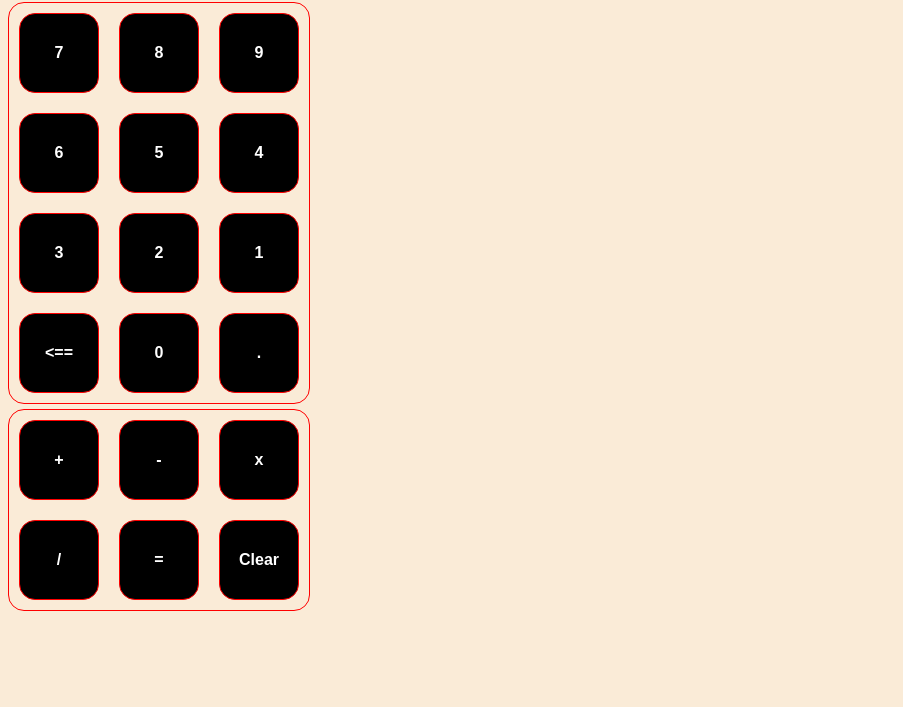
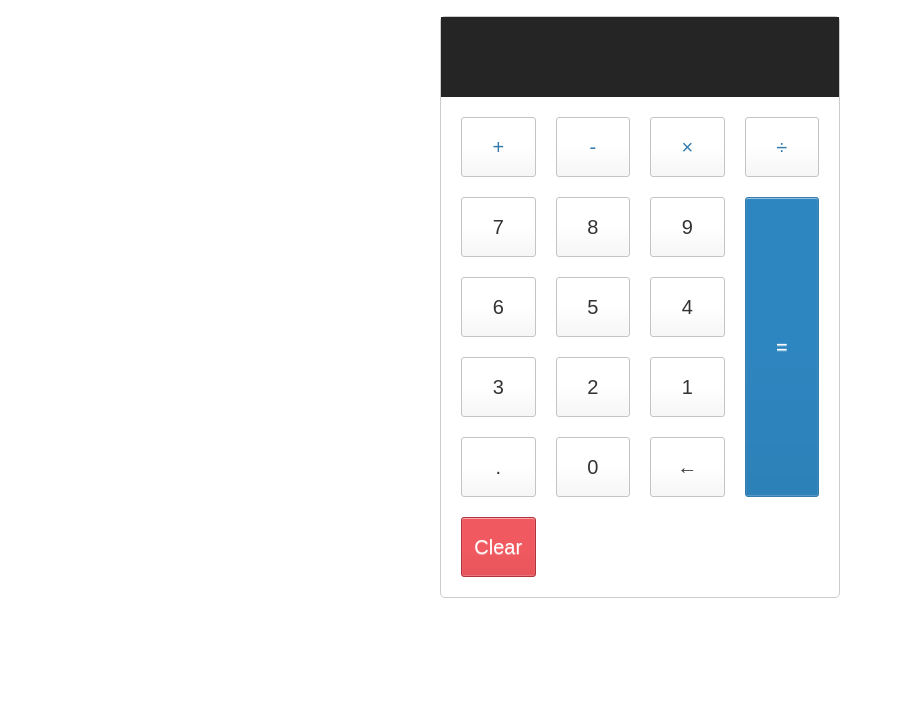
Before and after one commit to JJURIZ/tinyCode_JSCalc, a plain HTML site: page index.html in a window 1280 px wide. Shown: the part 93-800 px from the top of the page, without its empty margins (0-903 px from the left). Drawn offline with Linux system fonts and the light colour scheme.

Commit message:
Updated layout (based on online calc)

```diff
--- a/index.html
+++ b/index.html
@@ -1,39 +1,56 @@
 <!DOCTYPE html>
 <html lang="en">
+
 <head>
     <meta charset="UTF-8">
     <meta name="viewport" content="width=device-width, initial-scale=1.0">
     <title>Document</title>
     <link rel="stylesheet" href="style.css">
 </head>
+
 <body>
-    <div class="container">
 
-        <div id="displayNum"></div>
+    <header id="header">
+        <h1>tinyCode - Simple Calculator</h1>
+    </header>
+    <div class="calculator">
 
-        <div id="borderDiv">
-            <button id="seven">7</button>
-            <button id="eight">8</button>
-            <button id="nine">9</button>
-            <button id="six">6</button>
-            <button id="five">5</button>
-            <button id="four">4</button>
-            <button id="three">3</button>
-            <button id="two">2</button>
-            <button id="one">1</button>
-            <button id="back"><==</button>
-            <button id="zero">0</button>
-            <button id="dot">.</button>
+        <div id="displayNum" placeholder="0"></div>
+
+        <div id="keypadDiv">
+
+            <button type="button" class="operator" id="add">+</button>
+            <button type="button" class="operator" id="sub">-</button>
+            <button type="button" class="operator" id="multi">&times;</button>
+            <button type="button" class="operator" id="divide">&divide;</button>
+
+            <button type="button" id="seven">7</button>
+            <button type="button" id="eight">8</button>
+            <button type="button" id="nine">9</button>
+
+            <button type="button" id="six">6</button>
+            <button type="button" id="five">5</button>
+            <button type="button" id="four">4</button>
+
+            <button type="button" id="three">3</button>
+            <button type="button" id="two">2</button>
+            <button type="button" id="one">1</button>
+
+            <button type="button" id="dot">.</button>
+            <button type="button" id="zero">0</button>
+            <button type="button" id="back">&larr;</button>
+
+            <button type="button" id="clear">Clear</button>
+
+            <button type="button" id="equals">=</button>
+
         </div>
-        <div id="borderDiv">
-            <button id="add">+</button>
-            <button id="sub">-</button>
-            <button id="multi">x</button>
-            <button id="divide">/</button>
-            <button id="equals">=</button>
-            <button id="clear">Clear</button>
-        </div>
+    </div>
     </div>
     <script src="calc.js"></script>
 </body>
+
 </html>
+
+
+<!-- https://jsfiddle.net/ayoisaiah/c8b9zsaq/10/ for layout guidance. -->
--- /dev/null
+++ b/old.css
@@ -0,0 +1,38 @@
+#borderDiv {
+    height:auto;
+    width: 300px;
+    border: 1px red solid;
+    border-radius: 1rem;
+    display: flex;
+    flex-wrap: wrap;
+    margin: 5px 0 5px 0px;
+}
+
+button {
+    font-size: 16px;
+    font-weight: bold;
+    justify-content: center;
+    height: 5rem;
+    width: 5rem;
+    border: red 1px solid;
+    background-color: black;
+    color: white;
+    border-radius: 1rem;
+    display: flex;
+    padding: 10px;
+    margin: 10px;
+    align-items: center;
+    }
+
+#displayNum {
+    font-family: Arial, Helvetica, sans-serif;
+    font-size: x-large;
+    height: 5rem;
+    width: 300px;
+    margin-bottom: 5px;
+    border: black 1px solid;
+    border-radius: 1rem;
+    text-align: center;
+    vertical-align: middle;
+    line-height: 5rem;
+}
--- a/style.css
+++ b/style.css
@@ -1,34 +1,33 @@
-body {
-    background-color: antiquewhite;
+html {
+    font-size: 62.5%;
+    box-sizing: border-box;
 }
 
-#borderDiv {
-    height:auto;
-    width: 300px;
-    border: 1px red solid;
-    border-radius: 1rem;
-    display: flex;
-    flex-wrap: wrap;
-    margin: 5px 0 5px 0px;
+*,
+*::before,
+*::after {
+    margin: 0;
+    padding: 0;
+    box-sizing: inherit;
 }
 
-button {
-    font-size: 16px;
-    font-weight: bold;
-    justify-content: center;
-    height: 5rem;
-    width: 5rem;
-    border: red 1px solid;
-    background-color: black;
-    color: white;
-    border-radius: 1rem;
-    display: flex;
-    padding: 10px;
-    margin: 10px;
-    align-items: center;
-    }
+h1 {
+    font-size: 24px;
+    font-family: Arial, Helvetica, sans-serif;
+}
+
+.calculator {
+    border: 1px solid #ccc;
+    border-radius: 5px;
+    position: absolute;
+    top: 50%;
+    left: 50%;
+    transform: translate(-50%, -50%);
+    width: 400px;
+}
 
 #displayNum {
+    /* display: flex;
     font-family: Arial, Helvetica, sans-serif;
     font-size: x-large;
     height: 5rem;
@@ -38,5 +37,102 @@ button {
     border-radius: 1rem;
     text-align: center;
     vertical-align: middle;
-    line-height: 5rem;
+    line-height: 5rem; */
+    font-family: Arial, Helvetica, sans-serif;
+    width: 100%;
+    font-size: 5rem;
+    height: 80px;
+    border: none;
+    background-color: #252525;
+    color: #fff;
+    text-align: right;
+    padding-right: 20px;
+    padding-left: 10px;
 }
+
+
+/* #keypadDiv {
+    display:grid;
+    grid-template-columns: repeat(3, 1fr);
+    border: 1px red solid;
+    border-radius: 1rem;
+    margin: 5px 0 5px 0px;
+} */
+
+
+/* #keypadDiv button {
+    grid-auto-rows: 70px ;
+    grid-gap: 1em;
+} */
+
+button {
+    height: 60px;
+    background-color: #fff;
+    border-radius: 3px;
+    border: 1px solid #c4c4c4;
+    background-color: transparent;
+    font-size: 2rem;
+    color: #333;
+    background-image: linear-gradient(to bottom, transparent, transparent 50%, rgba(0, 0, 0, .04));
+    box-shadow: inset 0 0 0 1px rgba(255, 255, 255, .05), inset 0 1px 0 0 rgba(255, 255, 255, .45), inset 0 -1px 0 0 rgba(255, 255, 255, .15), 0 1px 0 0 rgba(255, 255, 255, .15);
+    text-shadow: 0 1px rgba(255, 255, 255, .4);
+    /* font-size: 16px;
+    font-weight: bold;
+    justify-content: center;
+    height: 5rem;
+    width: 5rem;
+    border: red 1px solid;
+    background-color: black;
+    color: white;
+    border-radius: 1rem;
+    padding: 1em; */
+    /*display: flex;
+    padding: 10px;
+    margin: 10px;
+    align-items: center;*/
+}
+
+button:hover {
+    background-color: #eaeaea;
+}
+
+.operator {
+    color: #337cac;
+}
+
+#clear {
+    background-color: #f0595f;
+    border-color: #b0353a;
+    color: #fff;
+}
+
+#clear:hover {
+    background-color: #f17377;
+}
+
+#equals {
+    background-color: #2e86c0;
+    border-color: #337cac;
+    color: #fff;
+    height: 100%;
+    grid-area: 2 / 4 / 6 / 5;
+}
+
+#equals:hover {
+    background-color: #4e9ed4;
+}
+
+#operationDiv button {
+    grid-auto-rows: 70px;
+    grid-gap: 1em;
+}
+
+
+/* This section lays out the buttons*/
+
+#keypadDiv {
+    display: grid;
+    grid-template-columns: repeat(4, 1fr);
+    grid-gap: 20px;
+    padding: 20px;
+}
```
Also changed, not shown: calc.js (+23 -23 lines).
